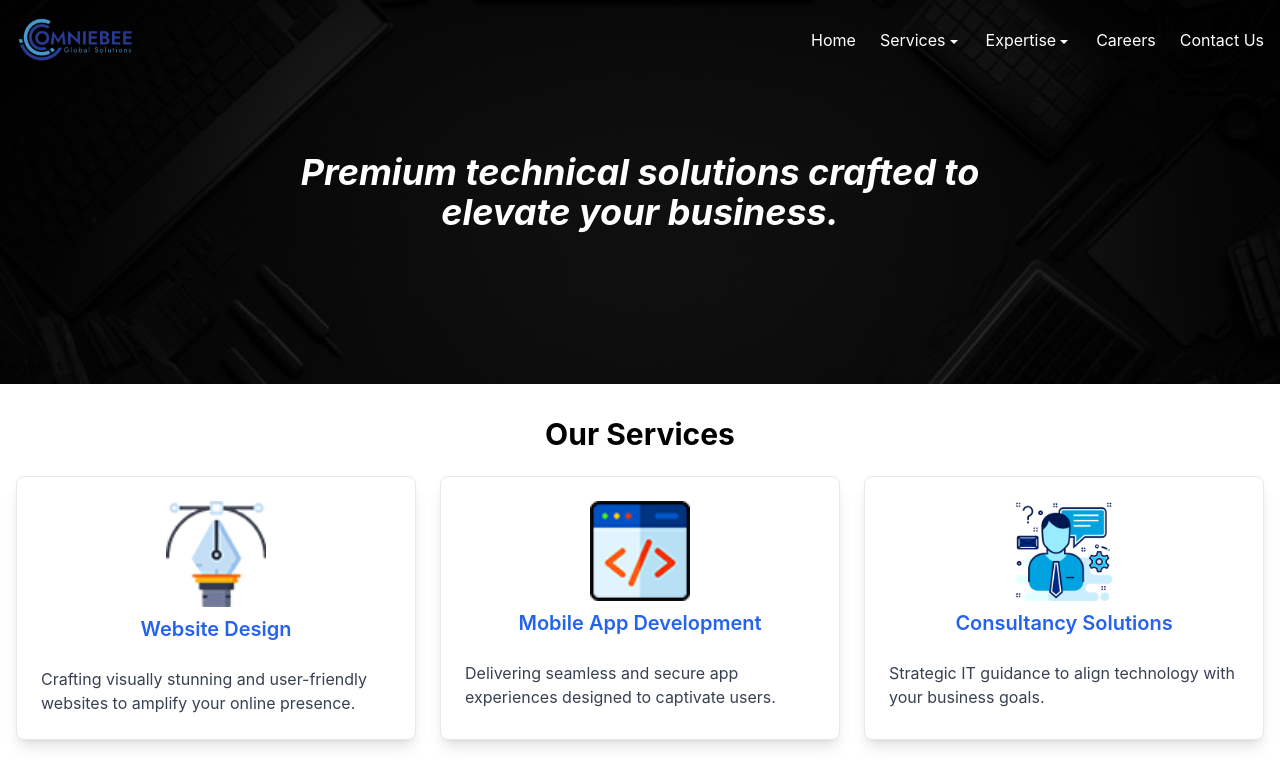
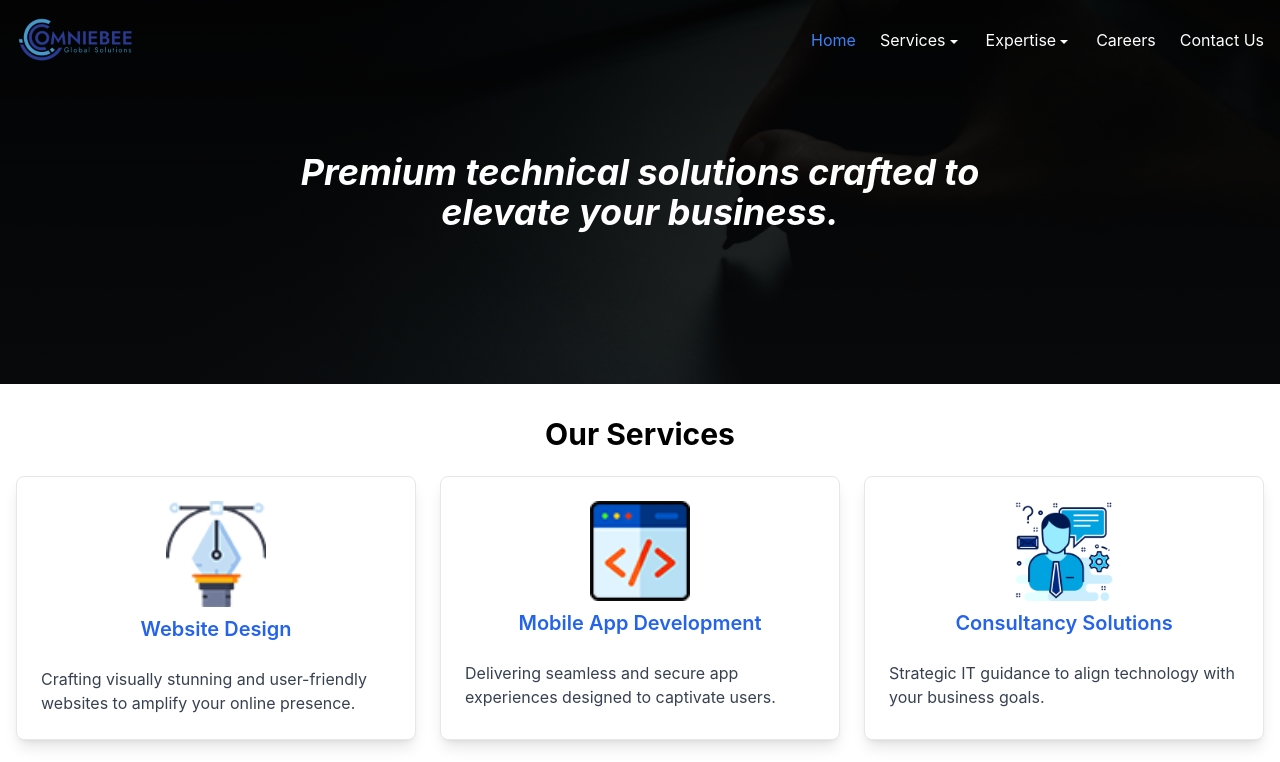
Before and after one commit to Abhilash0608/OmnieBee, a React (Create React App) app: page / in a window 1280 px wide. Shown: the top 762 px of the page. Built offline with nearby package versions, Linux system fonts and the light colour scheme.

Commit message:
active classes

```diff
--- a/src/components/Hero.jsx
+++ b/src/components/Hero.jsx
@@ -1,5 +1,5 @@
 import React, { useState, useEffect } from "react";
-import heroOmni from "../assets/heroOmni.jpg";
+import hero_bg1 from "../assets/hero_bg1.jpg";
 import Navbar from "./Navbar";
 import { titles } from "../utils/common";
 
@@ -29,7 +29,7 @@ function Hero({setCurrentService}) {
     <div
       className="relative w-full h-96 bg-cover bg-center flex items-center justify-center"
       style={{
-        backgroundImage: `linear-gradient(rgba(0, 0, 0, 0.9), rgba(0, 0, 0, 0.7)), url(${heroOmni})`,
+        backgroundImage: `linear-gradient(rgba(0, 0, 0, 0.9), rgba(0, 0, 0, 0.7)), url(${hero_bg1})`,
       }}
     >
       <Navbar isScrolled={isScrolled} setCurrentService={setCurrentService} />
--- a/src/components/Navbar.jsx
+++ b/src/components/Navbar.jsx
@@ -1,21 +1,22 @@
 import React, { useState } from "react";
 import { IoMdArrowDropdown } from "react-icons/io";
 import logo12 from "../assets/logo12.png";
-import { expertiseDetails, services, ServicesDetails } from "../utils/common";
-import { Link } from "react-router-dom";
+import { expertiseDetails, ServicesDetails } from "../utils/common";
+import { NavLink } from "react-router-dom";
 import { motion } from "framer-motion";
+import { useLocation } from "react-router-dom";
+
 const Navbar = ({ isScrolled, setCurrentService }) => {
+    const location = useLocation();
+    const isActive = (path) => location.pathname.includes(path);
     const [menuOpen, setMenuOpen] = useState(false);
     const [hover, setHover] = useState(false);
     const [expertHover, setExpertHover] = useState(false);
 
-    const [hoveredService, setHoveredService] = useState(services[0]);
+    const [hoveredService, setHoveredService] = useState(ServicesDetails[0]);
     const [servicesAccordionOpen, setServicesAccordionOpen] = useState(false);
     const [expertiseAccordionOpen, setExpertiseAccordionOpen] = useState(false);
 
-    // Refs for the dropdown and li
-
-    // Function to handle mouse enter and leave
     const handleMouseEnter = () => setHover(true);
     const handleMouseLeave = () => setHover(false);
 
@@ -27,39 +28,37 @@ const Navbar = ({ isScrolled, setCurrentService }) => {
                 } fixed top-0 left-0 w-full z-10 transition-all duration-300`}
         >
             <div className="container mx-auto flex items-center justify-between p-4">
-                {/* Logo */}
                 <div className="text-lg font-bold">
-                    <Link to="/">
+                    <NavLink to="/">
                         <img src={logo12} alt="logo" height={120} width={120} />
-                    </Link>
+                    </NavLink>
                 </div>
 
-                {/* Desktop Menu */}
                 <ul className="hidden md:flex space-x-6 relative">
                     <li>
-                        <Link to="/" className="hover:text-blue-500 cursor-pointer">
+                        <NavLink
+                            to="/"
+                            className={({ isActive }) => isActive ? "text-blue-500" : "hover:text-blue-500 "}
+                        >
                             Home
-                        </Link>
+                        </NavLink>
                     </li>
                     <li
                         className="group relative"
-                        onMouseEnter={() => { handleMouseEnter() }}
+                        onMouseEnter={handleMouseEnter}
                         onMouseLeave={handleMouseLeave}
-                        tabIndex={0}
                     >
-                        <span className="hover:text-blue-500 flex items-center" >
+                        <NavLink to='/services'  className={({ isActive }) =>
+                                isActive
+                                    ? " flex items-center cursor-pointer text-blue-500"
+                                    : "hover:text-blue-500 flex items-center cursor-pointer"
+                            }>
                             Services <IoMdArrowDropdown className="mt-1" />
-                        </span>
-                        {/* Dropdown Menu */}
+                        </NavLink>
                         {hover && (
-                            <div>
                             <motion.div
                                 style={{ width: "400px" }}
                                 className="grid grid-cols-2 absolute rounded-lg top-6 -left-16 bg-white shadow-md space-y-2"
-                                    onMouseEnter={() => {
-                                        handleMouseEnter();
-                                        setExpertHover(false);
-                                    }}
                                 initial={{ opacity: 0, y: -20 }}
                                 animate={{ opacity: 1, y: 0 }}
                                 exit={{ opacity: 0, y: -20 }}
@@ -70,89 +69,89 @@ const Navbar = ({ isScrolled, setCurrentService }) => {
                                         <div
                                             key={service.id}
                                             className="flex py-2 m-auto"
-                                                onClick={() => {
-                                                    setCurrentService(service.id);
-                                                    setHover(false);
-                                                }}
-                                                onMouseEnter={() => {
-                                                    setHoveredService(service);
-                                                }}
+                                            onMouseEnter={() => setHoveredService(service)}
+                                            onClick={() => setHover(false)}
                                         >
-                                                <div className="flex">
-                                                    <Link to={`services`} className="hover:text-blue-500 cursor-pointer">
+                                            <NavLink
+                                                to="/services"
+                                                className="hover:text-blue-500 cursor-pointer"
+                                            >
                                                 {service.titleOne}
-                                                    </Link>
-                                                </div>
+                                            </NavLink>
                                         </div>
                                     ))}
                                 </div>
-
                                 <div className="col-span-1 flex flex-col gap-4 justify-start p-4 items-start">
                                     <h2 className="font-bold text-blue-500">{hoveredService.titleOne}</h2>
                                     <p className="text-left text-sm text-gray-600">{hoveredService.description}</p>
-                                        {/* <span className="text-blue-500">Read more ...</span> */}
                                 </div>
                             </motion.div>
-                            </div>
                         )}
                     </li>
                     <li
                         className="group relative"
-                        onMouseEnter={() => { setExpertHover(true) }}
+                        onMouseEnter={() => setExpertHover(true)}
                         onMouseLeave={() => setExpertHover(false)}
-                        tabIndex={0}
-                    // Ensure "Services" dropdown closes
                     >
-                        <span className="hover:text-blue-500 flex items-center">
-                            Expertise <IoMdArrowDropdown className="mt-1 cursor-pointer" />
-                        </span>
+                        <NavLink
+                            to='/expertise'
+                            className={({ isActive }) =>
+                                isActive
+                                    ? " flex items-center cursor-pointer text-blue-500"
+                                    : "hover:text-blue-500 flex items-center cursor-pointer"
+                            }
+                        >
+                            Expertise <IoMdArrowDropdown className="mt-1" />
+                        </NavLink>
+
                         {expertHover && (
                             <motion.div
-                                className="absolute rounded-lg top-6 -left-10 bg-white shadow-md w-72 "
+                                className="absolute rounded-lg top-6 -left-10 bg-white shadow-md w-72"
                                 initial={{ opacity: 0, y: -10 }}
                                 animate={{ opacity: 1, y: 0 }}
                                 exit={{ opacity: 0, y: -10 }}
                                 transition={{ duration: 0.4, ease: "easeInOut" }}
                             >
-                                <div className="flex flex-col gap-1 col-span-1 rounded-lg bg-gray-900 py-2 text-white">
+                                <div className="flex flex-col gap-1 col-span-1 rounded-lg bg-gray-900 text-white py-2">
                                     {expertiseDetails.map((expert) => (
                                         <motion.div
                                             key={expert.id}
                                             className="flex py-2 m-auto"
-                                            onClick={() => {
-                                                setCurrentService(expert.id);
-                                                setExpertHover(false);
-                                            }}
+                                            onClick={() => setExpertHover(false)}
                                             initial={{ opacity: 0 }}
                                             animate={{ opacity: 1 }}
                                             transition={{ delay: 0.1 * expert.id, duration: 0.2 }}
                                         >
-                                            <div className="flex">
-                                                <Link to={`expertise`} className="hover:text-blue-500 cursor-pointer">
+                                            <NavLink
+                                                to="/expertise"
+                                                className="hover:text-blue-500 cursor-pointer"
+                                            >
                                                 {expert.title}
-                                                </Link>
-                                            </div>
+                                            </NavLink>
                                         </motion.div>
                                     ))}
                                 </div>
                             </motion.div>
                         )}
                     </li>
-
-
                     <li>
-                        <Link to="/careers" className="hover:text-blue-500 cursor-pointer">
+                        <NavLink
+                            to="/careers"
+                            className={({ isActive }) => isActive ? "text-blue-500" : "hover:text-blue-500 "}
+                        >
                             Careers
-                        </Link>
+                        </NavLink>
                     </li>
                     <li>
-                        <Link to='/contactus' className="hover:text-blue-500 cursor-pointer">
+                        <NavLink
+                            to="/contactus"
+                            className={({ isActive }) => isActive ? "text-blue-500" : "hover:text-blue-500 "}
+                        >
                             Contact Us
-                        </Link>
+                        </NavLink>
                     </li>
                 </ul>
 
-                {/* Mobile Menu Button */}
                 <button
                     className={`block md:hidden text-3xl transition-all duration-300 ${isScrolled ? "text-black" : "text-white"}`}
                     onClick={() => setMenuOpen(!menuOpen)}
@@ -161,7 +160,6 @@ const Navbar = ({ isScrolled, setCurrentService }) => {
                 </button>
             </div>
 
-            {/* Mobile Menu */}
             {menuOpen && (
                 <motion.div
                     initial={{ opacity: 0, y: -20 }}
@@ -172,16 +170,24 @@ const Navbar = ({ isScrolled, setCurrentService }) => {
                 >
                     <ul className="space-y-4">
                         <li className="text-center">
-                            <Link to="/" className="block " onClick={() => setMenuOpen(false)}>
+                            <NavLink to="/"
+                            // className="block "
+                            className={({ isActive }) =>
+                                isActive
+                                    ? "  text-blue-900 block"
+                                    : " block"
+                            }
+                             onClick={() =>
+                             setMenuOpen(false)}>
                                 Home
-                            </Link>
+                            </NavLink>
                         </li>
 
                         {/* Services Accordion */}
                         <li className="flex flex-col items-center">
                             <button
                                 onClick={() => setServicesAccordionOpen(!servicesAccordionOpen)}
-                                className="flex items-center justify-center w-full "
+                                className={`flex items-center justify-center w-full ${isActive('/services') ? 'text-blue-900' : ''}`}
                             >
                                 Services <IoMdArrowDropdown />
                             </button>
@@ -195,7 +201,7 @@ const Navbar = ({ isScrolled, setCurrentService }) => {
                                 >
                                     {ServicesDetails.map((service) => (
                                         <li key={service.id}>
-                                            <Link
+                                            <NavLink
                                                 to="services"
                                                 onClick={() => {
                                                     setCurrentService(service.id);
@@ -205,7 +211,7 @@ const Navbar = ({ isScrolled, setCurrentService }) => {
                                                 className="block "
                                             >
                                                 {service.titleOne}
-                                            </Link>
+                                            </NavLink>
                                         </li>
                                     ))}
                                 </motion.ul>
@@ -216,7 +222,7 @@ const Navbar = ({ isScrolled, setCurrentService }) => {
                         <li className="flex flex-col items-center">
                             <button
                                 onClick={() => setExpertiseAccordionOpen(!expertiseAccordionOpen)}
-                                className="flex items-center justify-center w-full "
+                                className={`flex items-center justify-center w-full ${isActive('/expertise') ? 'text-blue-900' : ''}`}
                             >
                                 Expertise <IoMdArrowDropdown />
                             </button>
@@ -230,7 +236,7 @@ const Navbar = ({ isScrolled, setCurrentService }) => {
                                 >
                                     {expertiseDetails.map((expert) => (
                                         <li key={expert.id}>
-                                            <Link
+                                            <NavLink
                                                 to="expertise"
                                                 onClick={() => {
                                                     setCurrentService(expert.id);
@@ -240,7 +246,7 @@ const Navbar = ({ isScrolled, setCurrentService }) => {
                                                 className="block text-blue-500"
                                             >
                                                 {expert.title}
-                                            </Link>
+                                            </NavLink>
                                         </li>
                                     ))}
                                 </motion.ul>
@@ -248,24 +254,37 @@ const Navbar = ({ isScrolled, setCurrentService }) => {
                         </li>
 
                         <li className="text-center">
-                            <Link to="/careers" className="block hover:text-blue-500" onClick={() => {
+                            <NavLink to="/careers"
+                            className={({ isActive }) =>
+                                isActive
+                                    ? "  text-blue-900 cursor-pointer"
+                                    : " cursor-pointer"
+                            }
+                            onClick={() => {
                                 setMenuOpen(false)
 
                             }}>
                                 Careers
-                            </Link>
+                            </NavLink>
                         </li>
                         <li className="text-center">
-                            <Link to='contactus' className="hover:text-blue-500 cursor-pointer" onClick={() => {
+                            <NavLink to='contactus'
+                            className={({ isActive }) =>
+                                isActive
+                                    ? "  text-blue-900 cursor-pointer"
+                                    : " cursor-pointer"
+                            }
+                             onClick={() => {
                                 setMenuOpen(false)
 
                             }}>
                                 Contact Us
-                            </Link>
+                            </NavLink>
                         </li>
                     </ul>
                 </motion.div>
             )}
+
         </nav>
     );
 };
```
Also changed, not shown: src/assets/hero_bg.jpg (added), src/assets/hero_bg1.jpg (added). Lines whose indentation alone changed are shown as unchanged.
